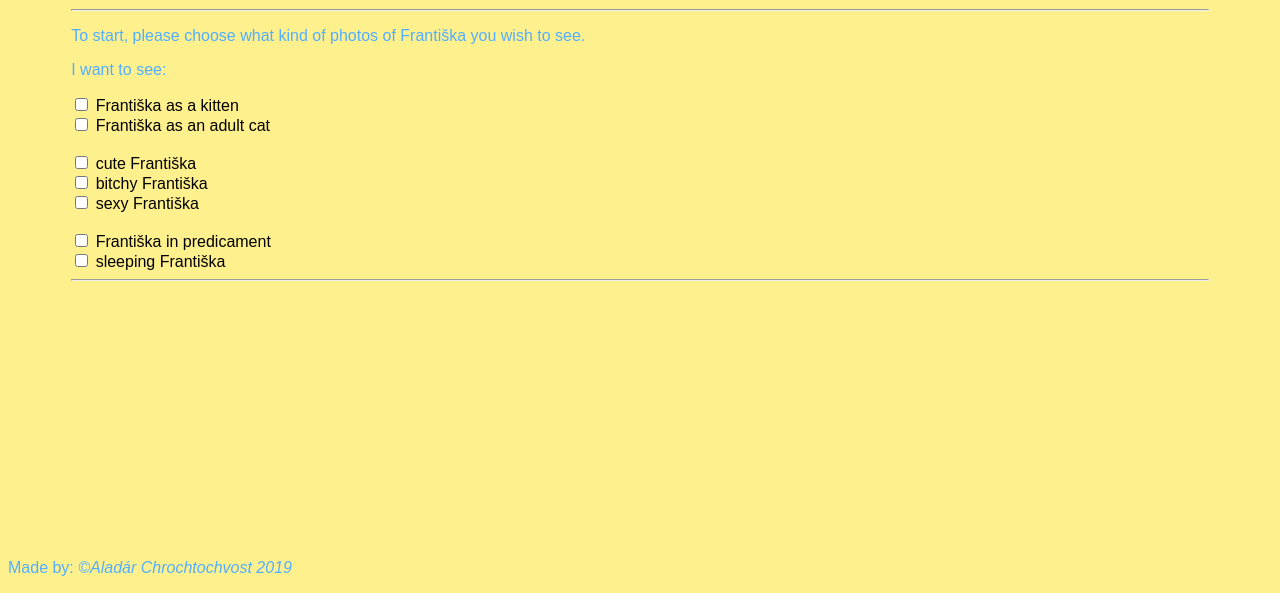
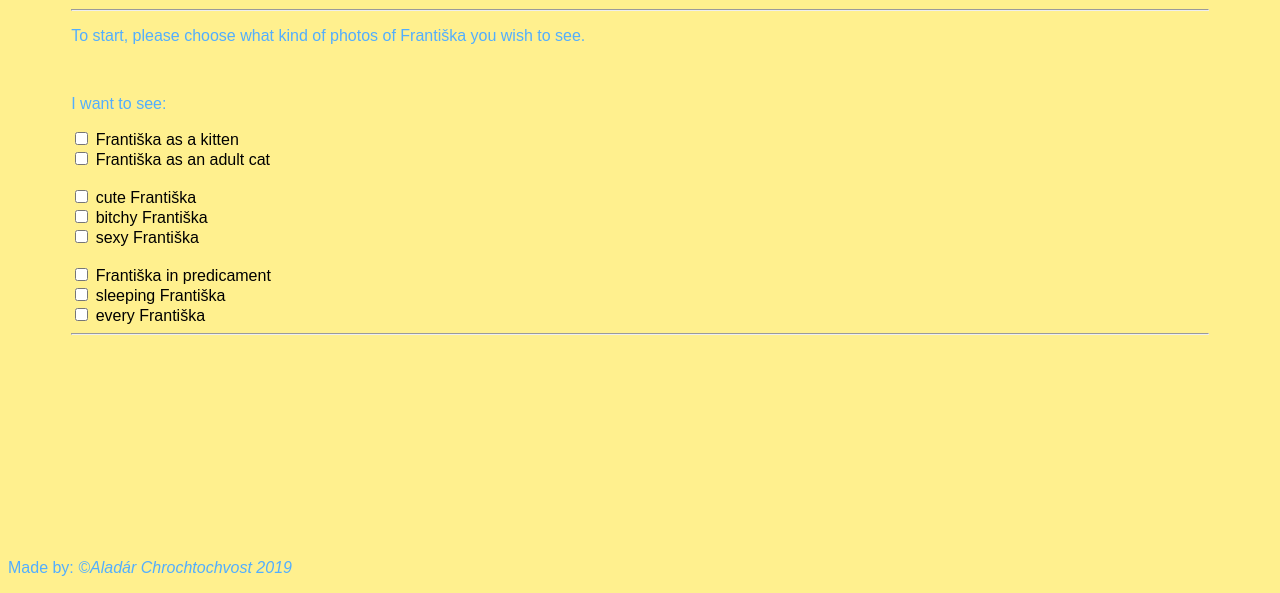
Before and after one commit to Viliammm/catGallery, a plain HTML site: page index.html in a window 1280 px wide. Shown: the part 207-800 px from the top of the page. Drawn offline with Linux system fonts and the light colour scheme; a web font is replaced by a local one.

Commit message:
Update index.html

```diff
--- a/index.html
+++ b/index.html
@@ -18,6 +18,7 @@
 		<hr>
 		<div class="body">
 			<p>To start, please choose what kind of photos of Františka you wish to see.</p>
+			<br>
 			<p>I want to see:</p>
 			<form class="filter">
 				<div>
@@ -50,6 +51,10 @@
 					<input type="checkbox" id="sleeping" name="sleeping">
 					<label for="sleeping">sleeping Františka</label>
 				</div>
+				<div>
+					<input type="checkbox" id="all" name="all">
+					<label for="all">every Františka</label>
+				</div>
 			</form>
 			<hr>
 			<div class="gallery">
@@ -81,7 +86,9 @@
 		</div>
 	</div>
 	<div class="footer">
-		<footer><a href="https://viliammm.github.io/presentation">Made by: <span class="link">©Aladár Chrochtochvost 2019</span></a></footer>
+		<footer>
+			<a href="https://viliammm.github.io/presentation">Made by: <span class="link">©Aladár Chrochtochvost 2019</span></a>
+		</footer>
 	</div>
 <script type="text/javascript" src="js/index.js"></script>
 </body>
```
